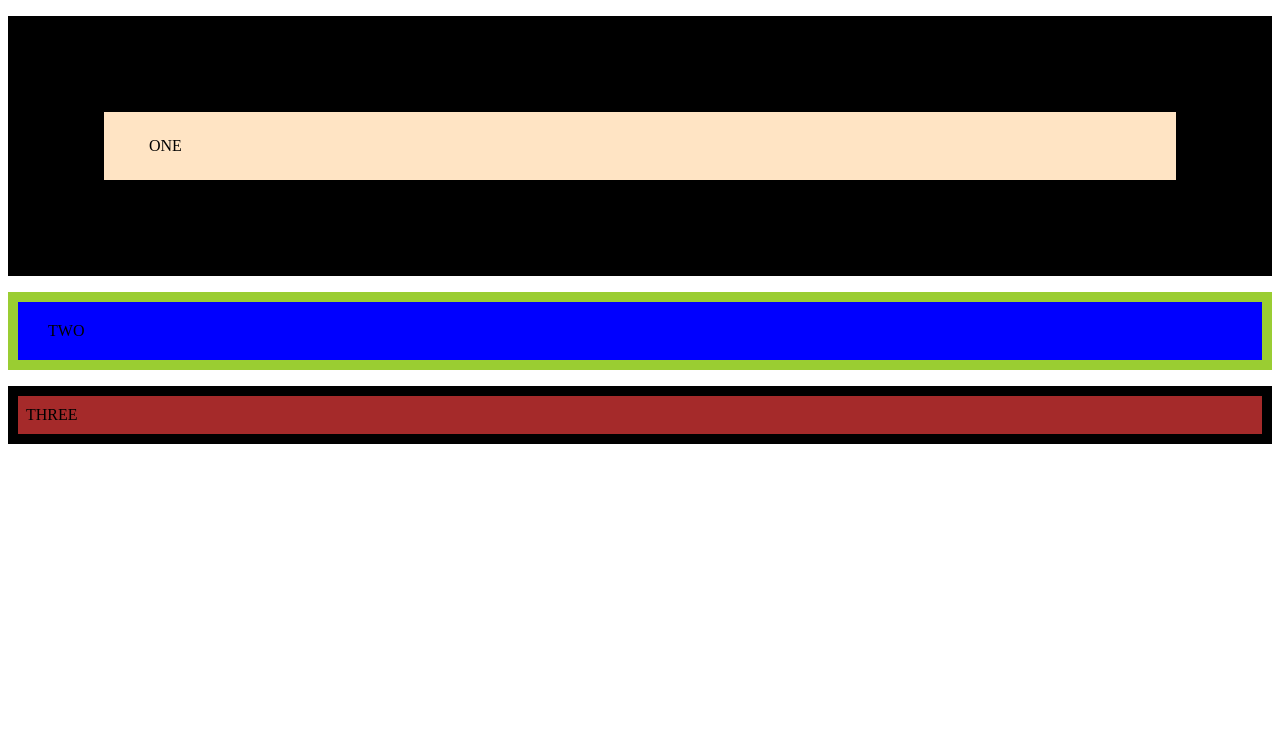
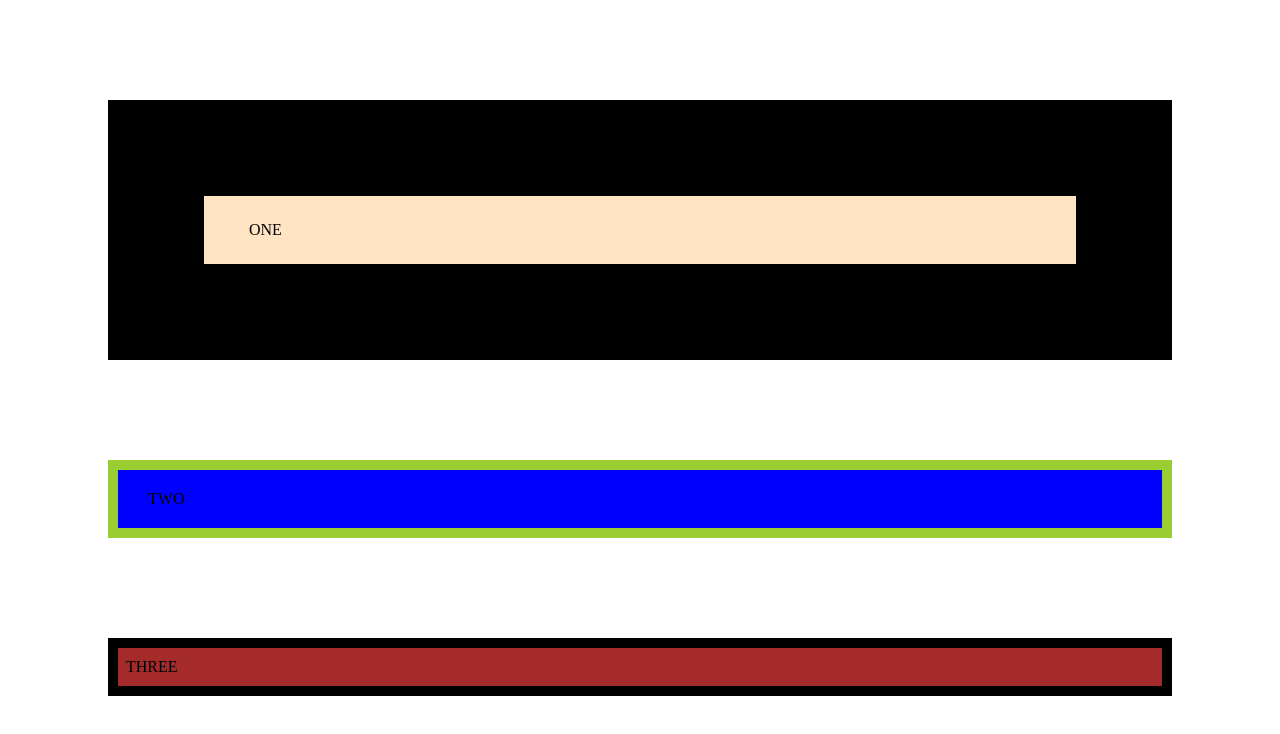
Before and after one commit to hessdale/BoxModel, a plain HTML site: page index.html in a window 1280 px wide. Drawn offline with Linux system fonts and the light colour scheme.

Commit message:
messing around with margins

```diff
--- a/css/style.css
+++ b/css/style.css
@@ -2,14 +2,17 @@
 background-color: bisque;
 padding: 25px 45px;
 border: 1in solid black;
+margin: 100px 100px;
 }
 #unique2 {
     background-color: blue;
     padding: 20px 30px;
    border: 10px solid yellowgreen;
+   margin: 100px 100px;
 }
 #unique3 {
     background-color: brown;
     padding: 10px 8px;
     border: 10px solid black;
+    margin: 100px 100px;
 }
```
